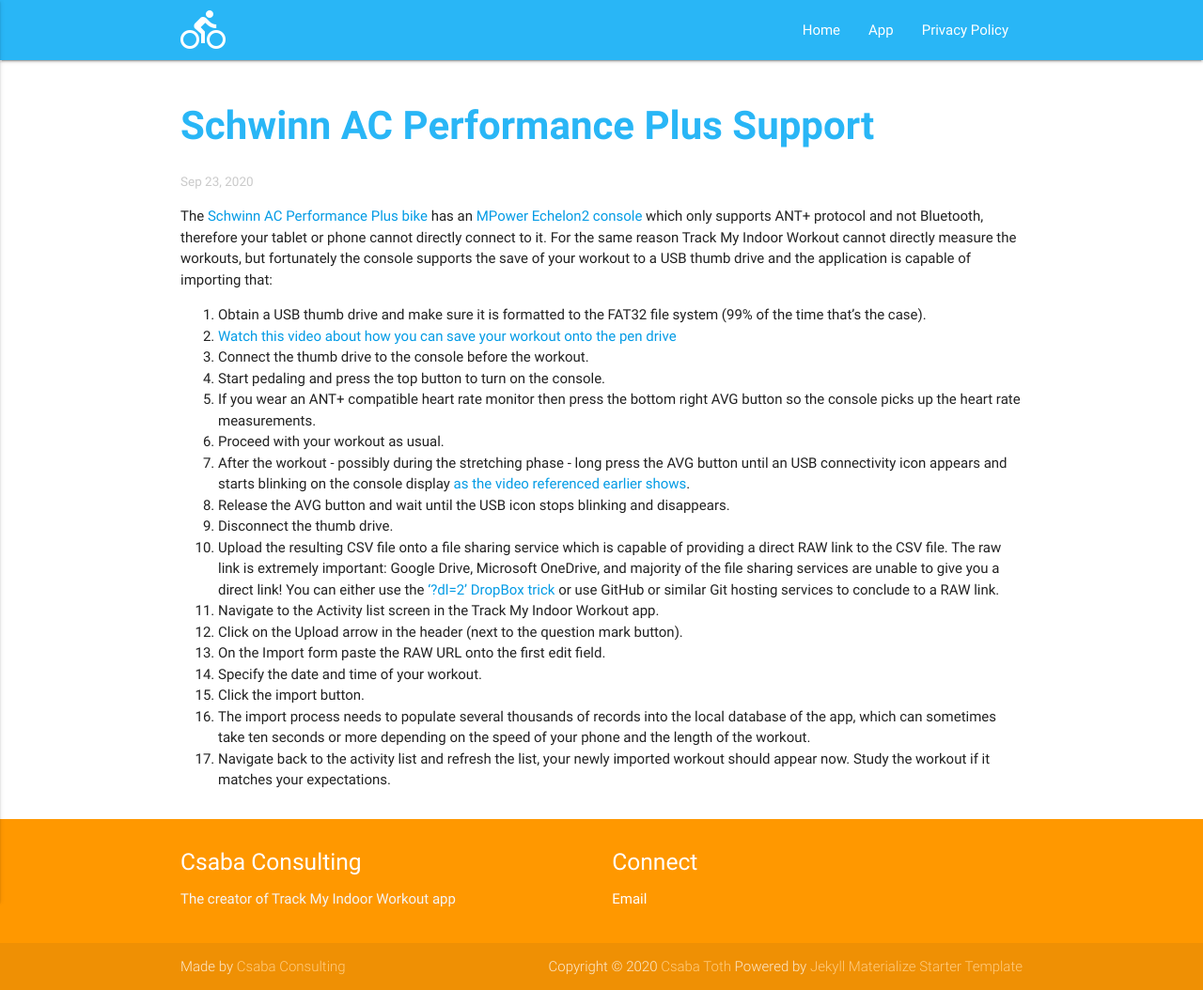
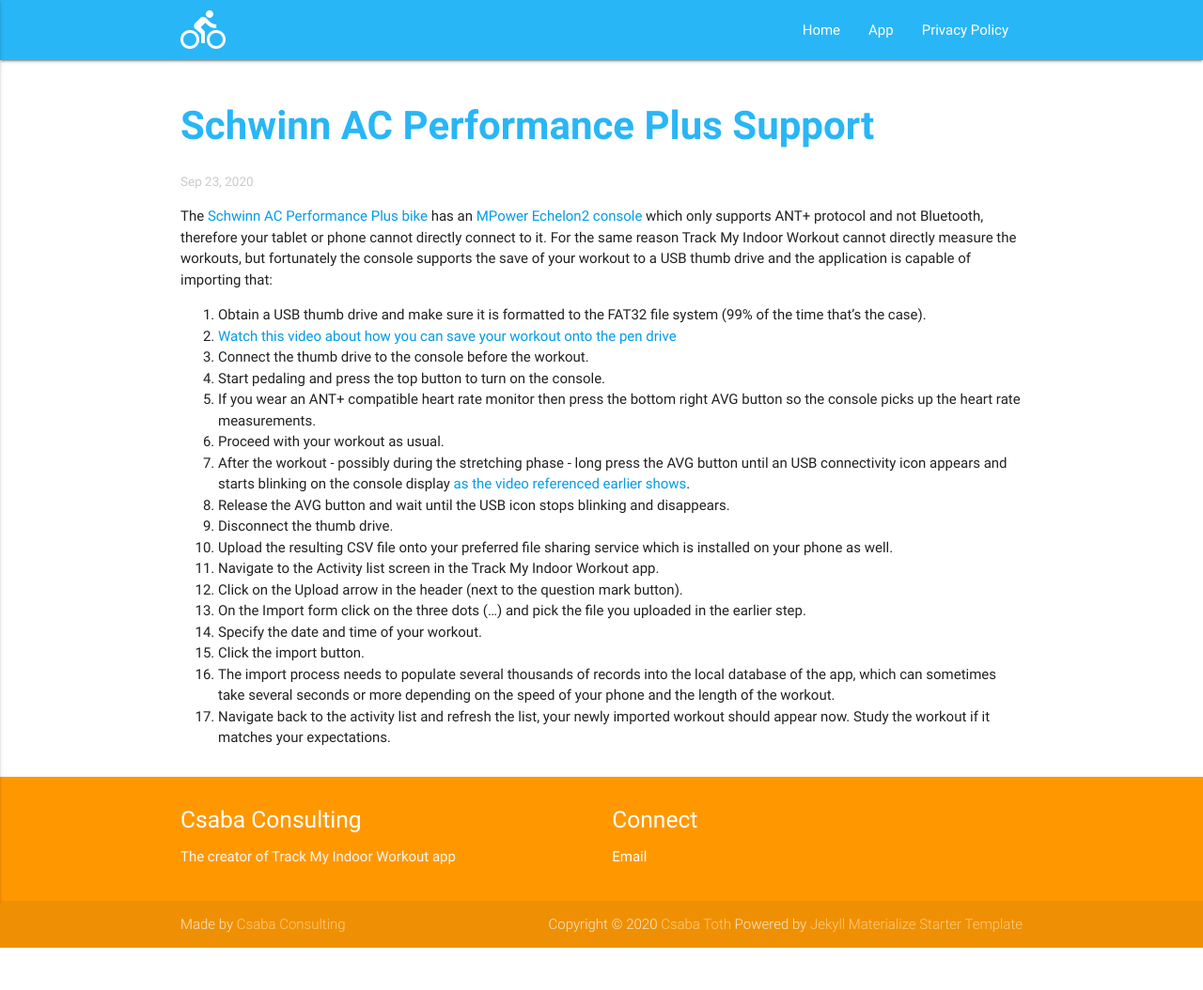
Before and after one commit to TrackMyIndoorWorkout/TrackMyIndoorWorkout.github.io, a Jekyll site: the page built from _posts/2020-09-23-schwinn-ac-performance-plus-support.md, in a window 1280 px wide. Shown: the whole page at 94% size. Built offline with Jekyll 4.4.1, drawn with Linux system fonts in a browser that asks for light colours; after the commit the page ends 1009 px from its top, so only the background shows below that.

Commit message:
Simplified Schwinn AC Performance support with the new file picker

```diff
--- a/_posts/2020-09-23-schwinn-ac-performance-plus-support.md
+++ b/_posts/2020-09-23-schwinn-ac-performance-plus-support.md
@@ -14,11 +14,11 @@ The [Schwinn AC Performance Plus bike](https://www.amazon.com/AC-Performance-Plu
 1. After the workout - possibly during the stretching phase - long press the AVG button until an USB connectivity icon appears and starts blinking on the console display [as the video referenced earlier shows](https://www.youtube.com/watch?v=ENkHdcV_E70).
 1. Release the AVG button and wait until the USB icon stops blinking and disappears.
 1. Disconnect the thumb drive.
-1. Upload the resulting CSV file onto a file sharing service which is capable of providing a direct RAW link to the CSV file. The raw link is extremely important: Google Drive, Microsoft OneDrive, and majority of the file sharing services are unable to give you a direct link! You can either use the ['?dl=2' DropBox trick](https://www.youtube.com/watch?v=zM919plLAtk) or use GitHub or similar Git hosting services to conclude to a RAW link.
+1. Upload the resulting CSV file onto your preferred file sharing service which is installed on your phone as well.
 1. Navigate to the Activity list screen in the Track My Indoor Workout app.
 1. Click on the Upload arrow in the header (next to the question mark button).
-1. On the Import form paste the RAW URL onto the first edit field.
+1. On the Import form click on the three dots (...) and pick the file you uploaded in the earlier step.
 1. Specify the date and time of your workout.
 1. Click the import button.
-1. The import process needs to populate several thousands of records into the local database of the app, which can sometimes take ten seconds or more depending on the speed of your phone and the length of the workout.
+1. The import process needs to populate several thousands of records into the local database of the app, which can sometimes take several seconds or more depending on the speed of your phone and the length of the workout.
 1. Navigate back to the activity list and refresh the list, your newly imported workout should appear now. Study the workout if it matches your expectations.
```
